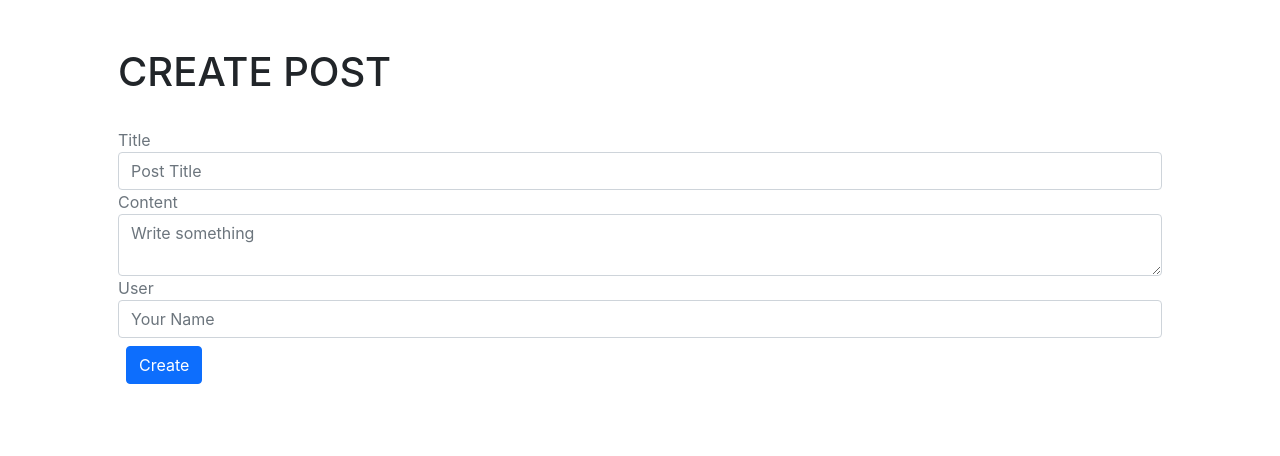
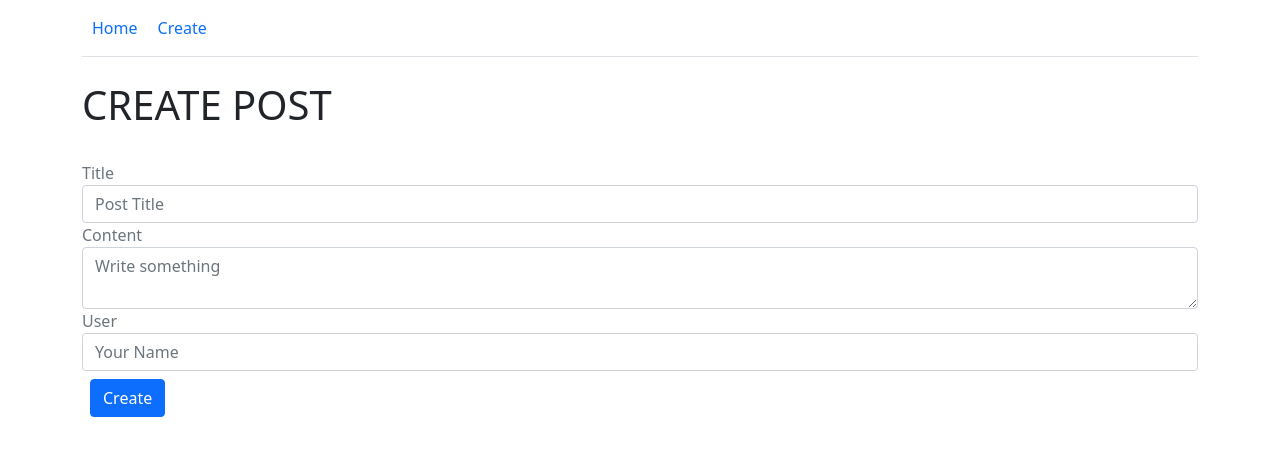
Before and after one commit to infiniteoo/mern-crud, a React (Create React App) app in the folder client/: page /create in a window 1280 px wide. Shown: the top 456 px of the page. Built offline with nearby package versions, Linux system fonts and the light colour scheme.

Commit message:
added navbar

```diff
--- a/client/src/App.js
+++ b/client/src/App.js
@@ -1,8 +1,11 @@
 import React from "react";
+import Nav from './Nav';
 
 const App = () => {
   return (
-    <div className="container p-5">
+    <div className="container pb-5">
+      <Nav/>
+      <br/>
       <h1> MERN CRUD </h1>
     </div>
   );
--- a/client/src/Create.js
+++ b/client/src/Create.js
@@ -1,5 +1,6 @@
 import React, {useState} from "react";
 import axios from 'axios';
+import Nav from './Nav'
 
 const Create = () => {
 
@@ -37,7 +38,9 @@ const Create = () => {
   }
 
   return (
-    <div className="container p-5">
+    <div className="container pb-5">
+        <Nav/>
+        <br/>
       <h1> CREATE POST </h1>
       {/* {JSON.stringify(state)} */}
       <br/>
--- /dev/null
+++ b/client/src/Nav.js
@@ -0,0 +1,21 @@
+import React from 'react'
+import { Link } from 'react-router-dom'
+import './index.css'
+
+
+const Nav = () => {
+    return (
+        <nav>
+            <ul className="nav nav-tabs">
+              <li className="nav-item pr-3 pt-3 pb-3">
+                <Link to="/" style={{textDecoration: "none"}}>Home</Link>
+              </li>
+              <li className="nav-item pr-3 pt-3 pb-3" >
+                <Link to="/create" style={{textDecoration: "none"}}>Create</Link>
+              </li>
+            </ul>
+        </nav>
+    )
+}
+
+export default Nav;
--- a/client/src/index.css
+++ b/client/src/index.css
@@ -1,13 +1,4 @@
-body {
-  margin: 0;
-  font-family: -apple-system, BlinkMacSystemFont, 'Segoe UI', 'Roboto', 'Oxygen',
-    'Ubuntu', 'Cantarell', 'Fira Sans', 'Droid Sans', 'Helvetica Neue',
-    sans-serif;
-  -webkit-font-smoothing: antialiased;
-  -moz-osx-font-smoothing: grayscale;
+li {
+  text-decoration: none;
+  padding: 10px;
 }
-
-code {
-  font-family: source-code-pro, Menlo, Monaco, Consolas, 'Courier New',
-    monospace;
-}
--- a/client/src/index.js
+++ b/client/src/index.js
@@ -5,8 +5,8 @@ import Routes from './Routes';
 
 
 ReactDOM.render(
-  <React.StrictMode>
+
     <Routes />
-  </React.StrictMode>,
+  ,
   document.getElementById('root')
 );
```
